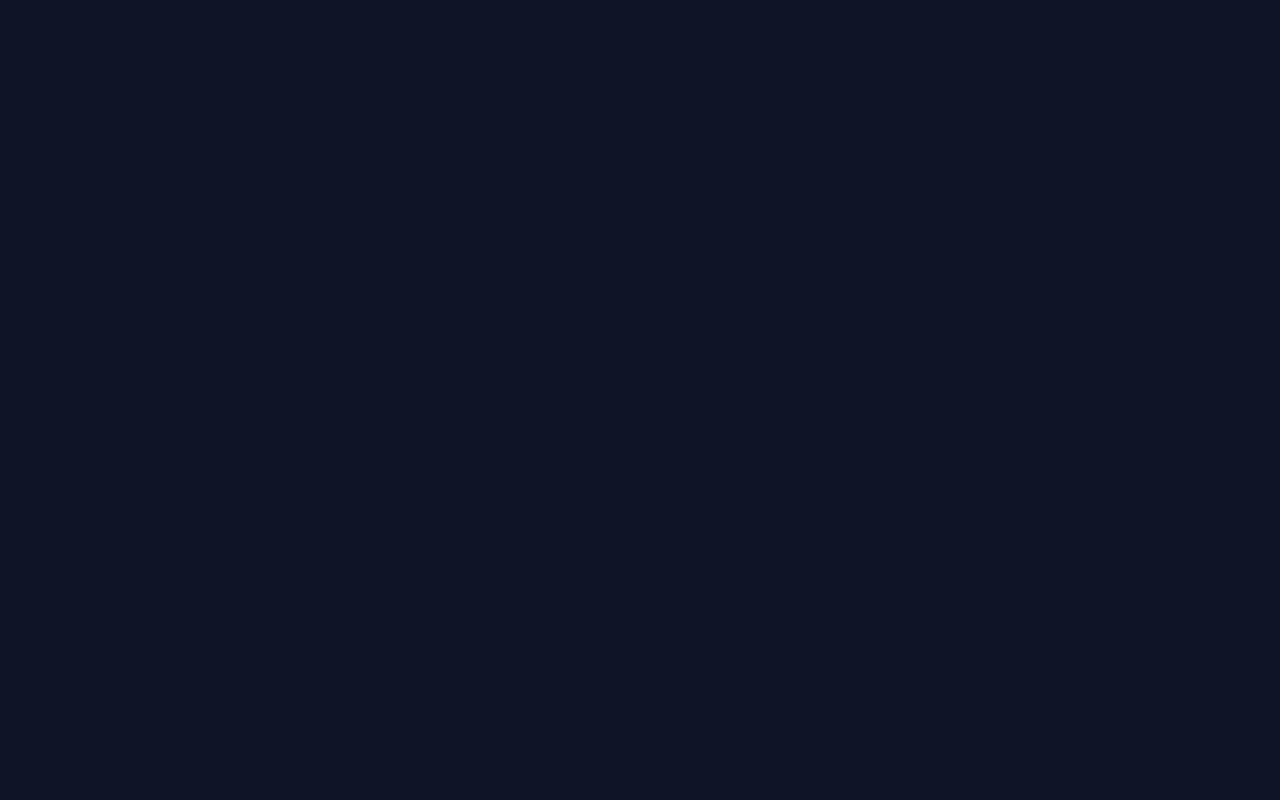
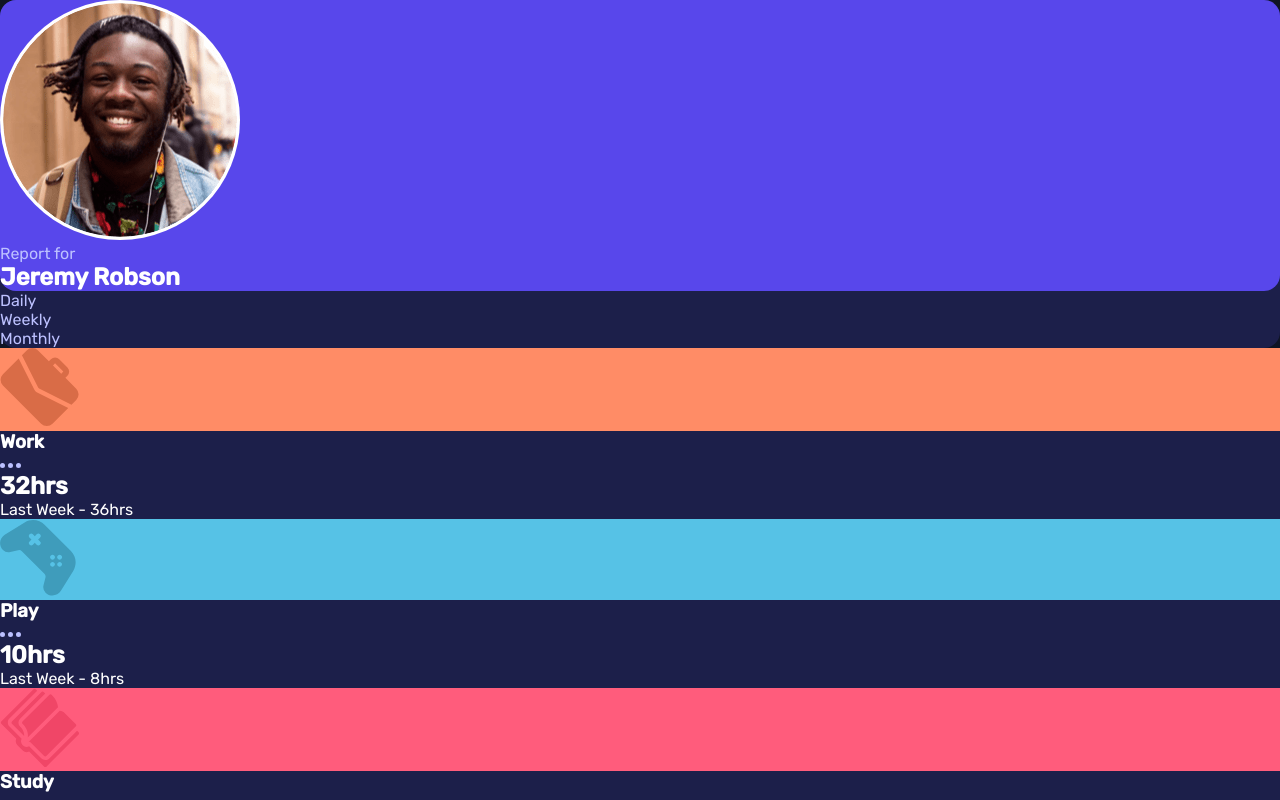
Before and after one commit to im-victor-mendez/React-Time_Tracking_Dashboard, a React (Vite) app: page / in a window 1280 px wide. Shown: the top 800 px of the page. Built offline with nearby package versions, Linux system fonts and the light colour scheme.

Commit message:
Implemented User and Activity components.

```diff
--- a/src/App.jsx
+++ b/src/App.jsx
@@ -1,8 +1,26 @@
+import { useState } from 'react';
 import './App.scss'
 
+import data from "../data.json";
+
+import User from "./components/User/User";
+import Activity from "./components/Activity/Activity";
+
 function App() {
+  const [activities, setActivities] = useState([])
+  const [timeset, setTimeset] = useState('weekly')
+
+  fetch("../data.json")
+  .then(res => res.json())
+  .then( data => setActivities(data) )
+
   return (
     <div className="App">
+      <User />
+
+      <section id='activities'>
+        { activities.map((activity, key) => <Activity key={key} title={activity.title} timeframes={activity.timeframes} timeset={timeset} />) }
+      </section>
     </div>
   )
 }
```
